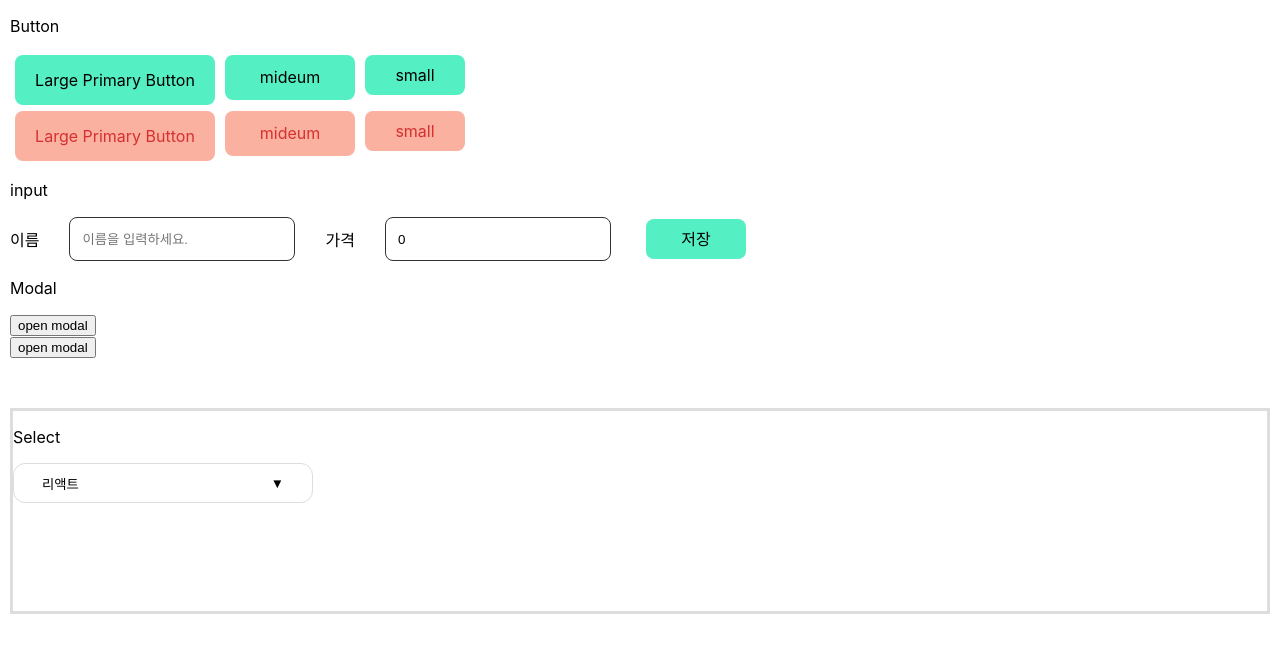
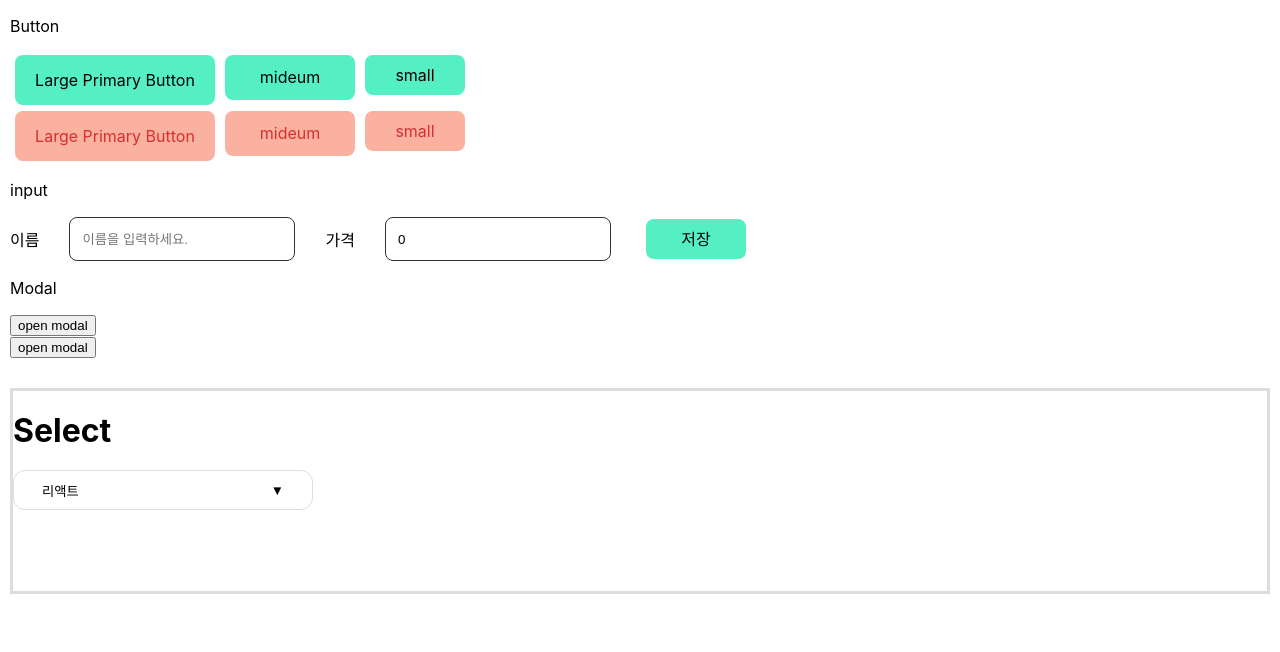
Before and after one commit to amisu1203/modal-btn-select, a React (Create React App) app: page / in a window 1280 px wide. Shown: the top 652 px of the page. Built offline with nearby package versions, Linux system fonts and the light colour scheme.

Commit message:
스타일링 변경

```diff
--- a/src/components/Select.jsx
+++ b/src/components/Select.jsx
@@ -6,9 +6,14 @@ const StBox = styled.div`
   border: 3px solid rgb(221, 221, 221);
   height: 200px;
   overflow: hidden;
-  margin-top: 50px;
+  margin-top: 30px;
 `;
 
+const StTxt = styled.p`
+  font-size: 32px;
+  font-weight: 700;
+  margin: 20px 0;
+`;
 const StListBtn = styled.button`
   border: 1px solid rgb(221, 221, 221);
   height: 40px;
@@ -29,7 +34,7 @@ const StBoxList = styled.ul`
   background-color: rgb(255, 255, 255);
   line-height: 40px;
   position: absolute;
-  bottom: 0px;
+  bottom: -20px;
 `;
 
 const StList = styled.li`
@@ -57,7 +62,7 @@ const Select = () => {
 
   return (
     <StBox>
-      <p>Select</p>
+      <StTxt>Select</StTxt>
       <StListBtn onClick={handleBtnToggle}>
         <div>{text}</div>
         <div>▼</div>
```
